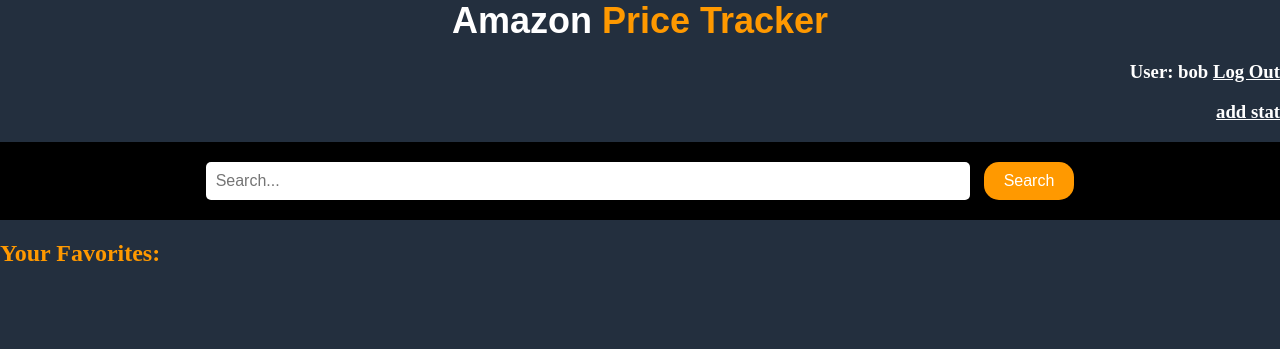
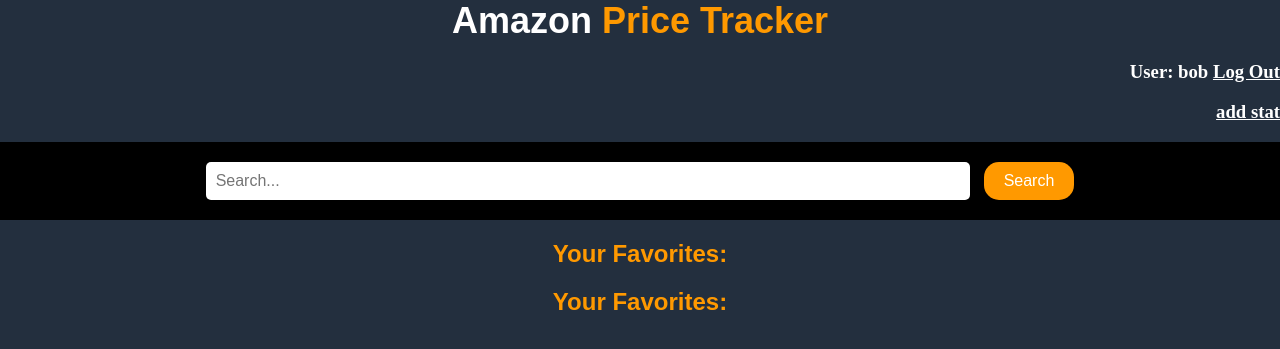
Before and after one commit to zac7643/course, a Flask app: page /home in a window 1280 px wide. Shown: the top 349 px of the page. Run offline with Flask 3, Linux system fonts and the light colour scheme; a user stored in the database is signed in; data that the repository does not hold is empty; some web fonts are replaced.

Commit message:
Update homepage.html

```diff
--- a/templates/homepage.html
+++ b/templates/homepage.html
@@ -15,46 +15,76 @@
     <style>
           /* Styling the list of favorite products */
           ul {
-          list-style-type: none; /* Removes the default bullet points of the list */
-          padding: 0; /* Removes the default padding of the list */
-          margin: 0; /* Removes the default margin of the list */
+            list-style-type: none;
+            padding: 0;
+            margin: 0 auto; /* Centers the list horizontally */
+            max-width: 800px; /* Limits the maximum width of the list */
           }
 
           /* Styling the list items */
           ul li {
-          background-color: #232f3e; /* Sets the background color of the list items */
-          padding: 10px; /* Adds some padding around the list items */
-          margin-bottom: 10px; /* Adds some margin to the bottom of the list items */
-          border-radius: 5px; /* Rounds the corners of the list items */
-          transition: background-color 0.3s ease; /* Adds a transition effect when the background color changes */
+            background-color: #232f3e;
+            padding: 10px;
+            margin-bottom: 10px;
+            border-radius: 5px;
+            transition: background-color 0.3s ease;
           }
 
           /* Styling the list items when hovered over */
           ul li:hover {
-          background-color: #232f50; /* Changes the background color of the list items when hovered over */
+            background-color: #232f50;
           }
 
           /* Styling the product images */
           ul li img {
-          border-radius: 5px; /* Rounds the corners of the product images */
-          margin-right: 10px; /* Adds some margin to the right of the product images */
+            border-radius: 5px;
+            margin-right: 10px;
           }
 
           /* Styling the product links */
           ul li a {
-          color: #fff; /* Sets the color of the product links */
-          text-decoration: none; /* Removes the underline of the product links */
+            color: #fff;
+            text-decoration: none;
           }
 
           /* Styling the product links when hovered over */
           ul li a:hover {
-          color: #FF9900; /* Changes the color of the product links when hovered over */
+            color: #FF9900;
           }
 
           /* Styling the product prices */
           ul li a.price {
-          color: #0af416; /* Sets the color of the product prices */
+            color: #0af416;
           }
+
+          /* Styling the delete and stats buttons */
+          .btn {
+            display: inline-block;
+            padding: 5px 10px;
+            margin: 5px 0;
+            background-color: #FF9900;
+            color: #fff;
+            font-family: Arial, Helvetica, sans-serif;
+            font-size: 14px;
+            text-decoration: none;
+            text-align: center;
+            border-radius: 5px;
+            transition: background-color 0.3s ease;
+          }
+
+          .btn:hover {
+            background-color: #e68a00;
+          }
+
+          /* Styling the "Your Favorites" heading */
+          h2 {
+            text-align: center; /* Centers the heading horizontally */
+            font-family: 'Arial', sans-serif; /* Sets the font of the heading */
+            font-weight: bold; /* Makes the heading bold */
+            font-size: 24px; /* Sets the size of the heading */
+            color: #FF9900;
+          }
+
 
         /* Styling the delete and stats buttons */
         .btn {
@@ -160,19 +190,22 @@
     <h2 style="color:#FF9900;"><b>Your Favorites:</b></h2>
     <ul>
     <!-- Loop through rows to display each product -->
+    <!-- "Your Favorites" heading -->
+    <h2>Your Favorites:</h2>
+
+    <!-- List of favorite products -->
+    <ul>
       {% for row in rows %}
         <li>
           <img src="{{ row.product_image_url }}" width="100">
-        <!-- Link to the product -->
           <a href="{{ row.product_link }}">{{ row.product_name }}:</a>
-        <!-- Price of the product -->
           <a class="price">£{{ row.product_price }} ({{ row.price_date }})</a>
-        <!-- Link to delete the product from favorites -->
           <a href="{{ url_for('delete_fav', id=row.id) }}" class="btn">DELETE</a>
-        <!-- Link to get stats of the product -->
           <a href="{{ url_for('get_stats', id=row.id )}}" class="btn">stats</a>
         </li>
       {% endfor %}
+    </ul>
+
 
 
     </ul>
```
Lines whose indentation alone changed are shown as unchanged.
